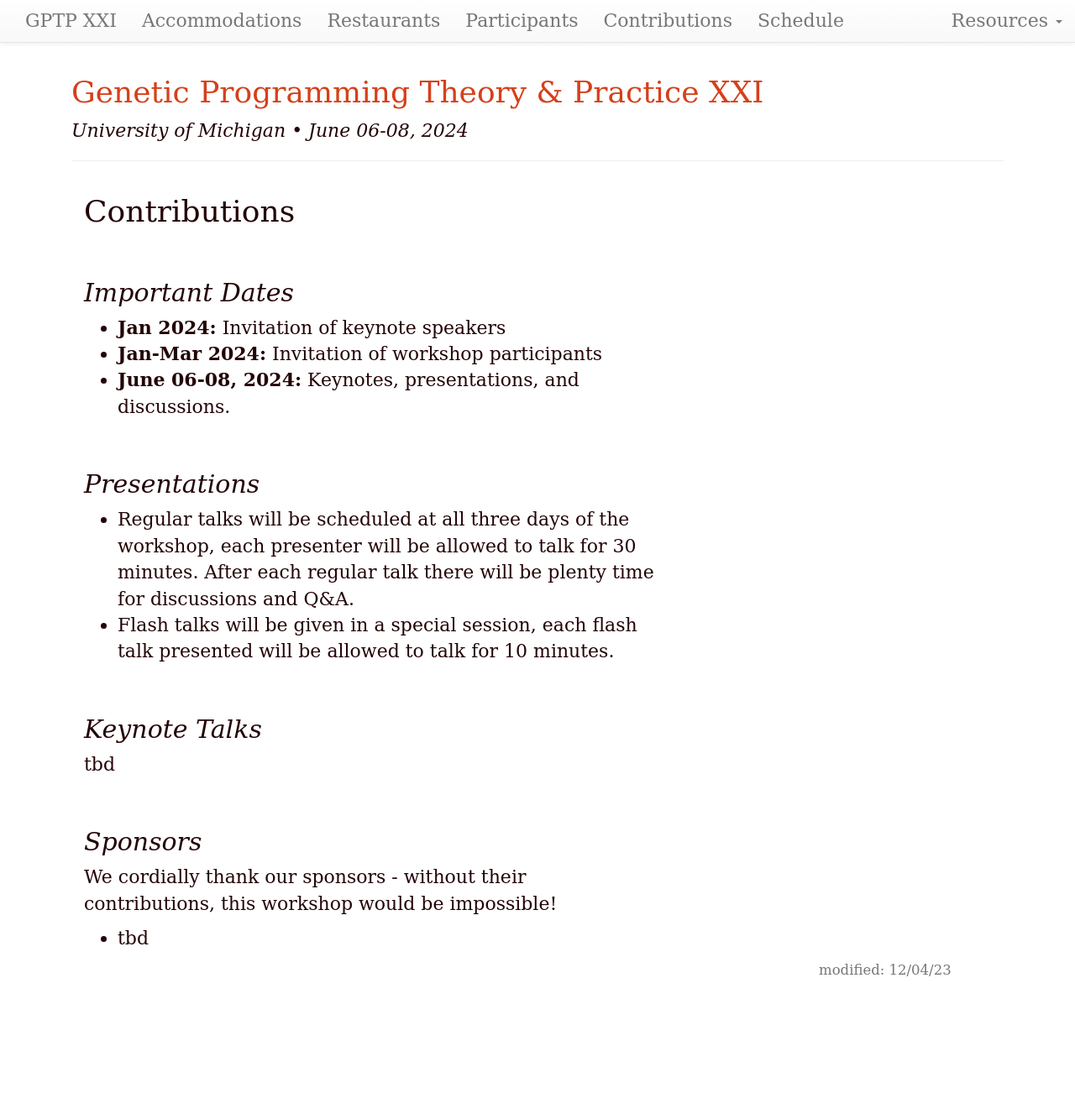
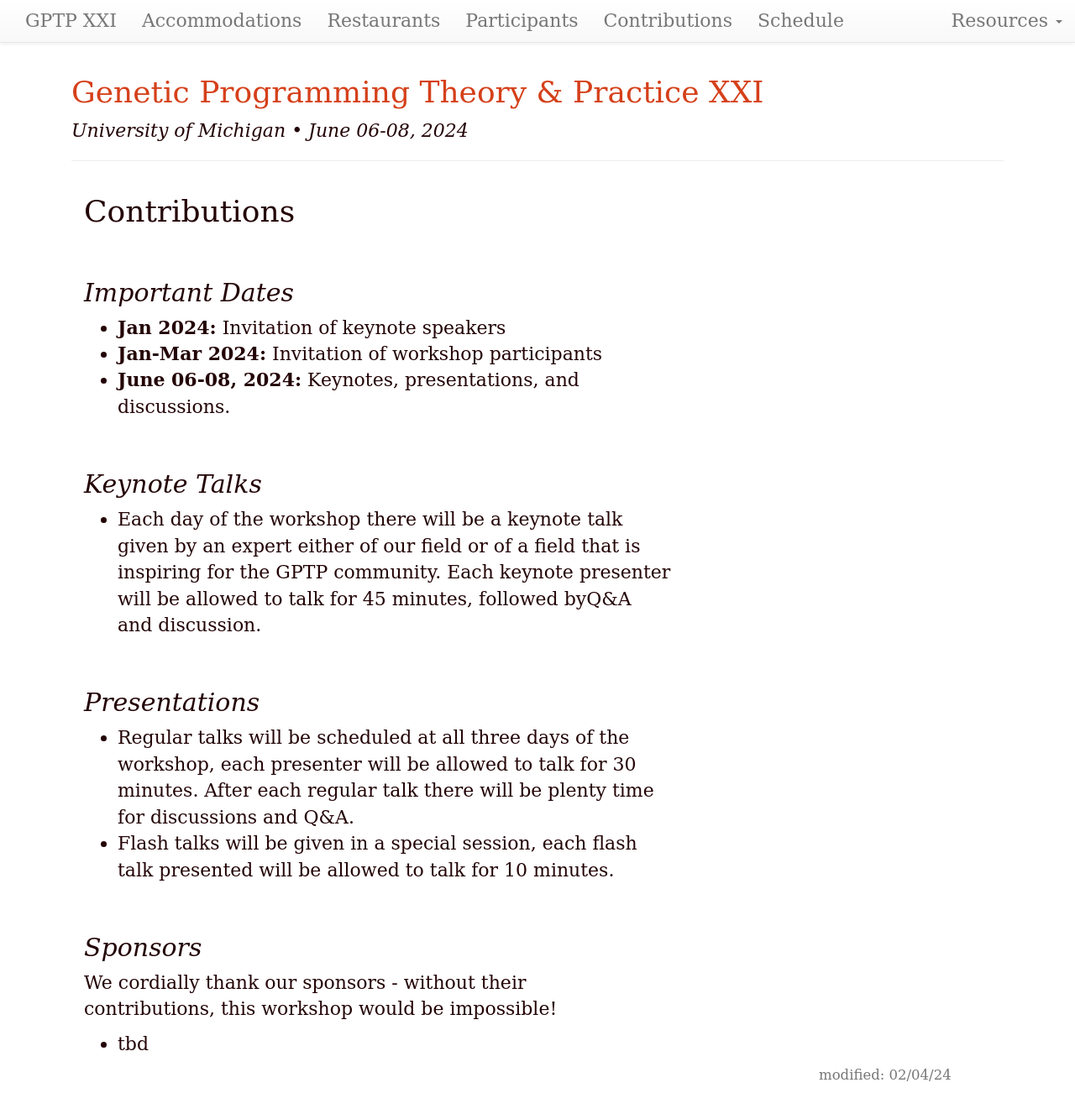
Before and after one commit to GPTP-workshop/gptp-workshop.github.io, a Jekyll site: the page built from contributions.md, in a window 1280 px wide and 1334 px high. Shown: the top 1327 px of the window at 84% size. Built offline with Jekyll 4.4.1, drawn with Linux system fonts in a browser that asks for light colours; our own code applies the rules of GitHub Pages for plain Markdown files.

Commit message:
Update contributions.md

```diff
--- a/contributions.md
+++ b/contributions.md
@@ -13,13 +13,13 @@ dates: "June 06-08, 2024"
 - **Jan-Mar 2024:** Invitation of workshop participants
 - **June 06-08, 2024:** Keynotes, presentations, and discussions.
 
+## Keynote Talks
+- Each day of the workshop there will be a keynote talk given by an expert either of our field or of a field that is inspiring for the GPTP community. Each keynote presenter will be allowed to talk for 45 minutes, followed byQ&A and discussion.
+
 ## Presentations
 - Regular talks will be scheduled at all three days of the workshop, each presenter will be allowed to talk for 30 minutes. After each regular talk there will be plenty time for discussions and Q&A.
 - Flash talks will be given in a special session, each flash talk presented will be allowed to talk for 10 minutes.
 
-## Keynote Talks
-tbd
-
 ## Sponsors
 We cordially thank our sponsors - without their contributions, this workshop would be impossible!
 - tbd
```
Also changed, not shown: other parts of contributions.md (+1 -1 lines).
